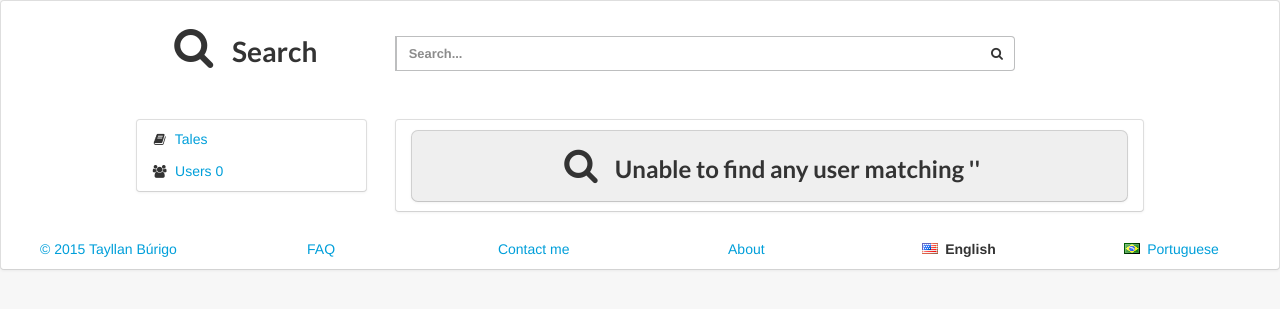
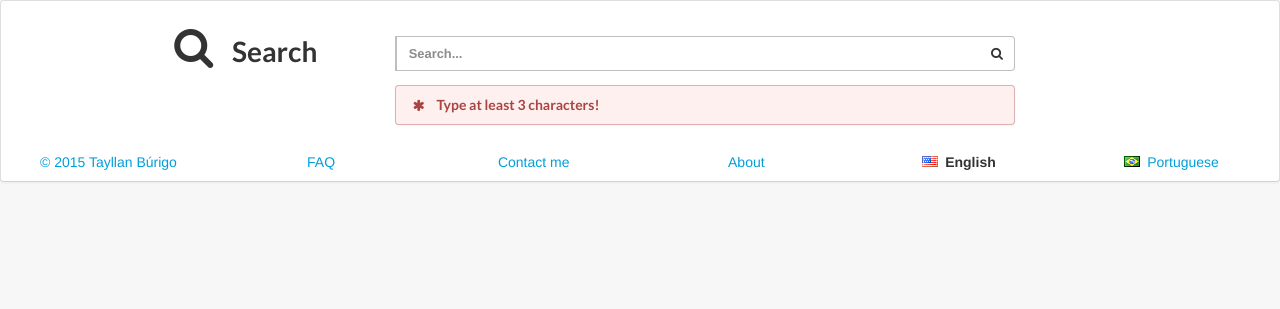
Before and after one commit to tayllan/anaddventure, a Flask app: page /search_users/ in a window 1280 px wide. Shown: the part 100-409 px from the top of the page. Run offline with Flask 2, Linux system fonts and the light colour scheme; data that the repository does not hold is empty; some libraries are stand-ins or nearby versions.

Commit message:
Fixed Search page. Closes #23

```diff
--- a/site/main.py
+++ b/site/main.py
@@ -1172,6 +1172,10 @@ def change_password_post():
 def search_users():
 	content = request.args.get('c', '')
 	sort_value = int(request.args.get('s', 1))
+
+	if len(content) < 3:
+		return render_template('bad_search.html', search_page = 'users')
+
 	users = User.select_by_username(content)
 	users_list = list()
 
@@ -1200,6 +1204,10 @@ def search_users():
 def search_tales():
 	content = request.args.get('c', '')
 	genre_id = int(request.args.get('g', -1))
+
+	if len(content) < 3 and genre_id is -1:
+		return render_template('bad_search.html', search_page = 'tales')
+
 	sort_value = int(request.args.get('s', 1))
 	user_logged_id = session.get('user_logged_id', None)
 	tales = Tale.select_viewable_by_title_and_creator_id(
--- a/site/templates/bad_search.html
+++ b/site/templates/bad_search.html
@@ -14,10 +14,9 @@
 		</h1>
 	</div>
 	<div class="ten wide column ui header">
-		<form action="/search" method="get" class="ui form">
+		<form action="/search_{{search_page}}" method="get" class="ui form">
 			<div class="ui fluid icon input">
 				<input type="text" name="c" placeholder="{{_('SEARCH')}}..." value="{{content}}">
-				<input type="hidden" name="g" value="-1">
 				<i class="search icon"></i>
 			</div>
 		</form>
```
